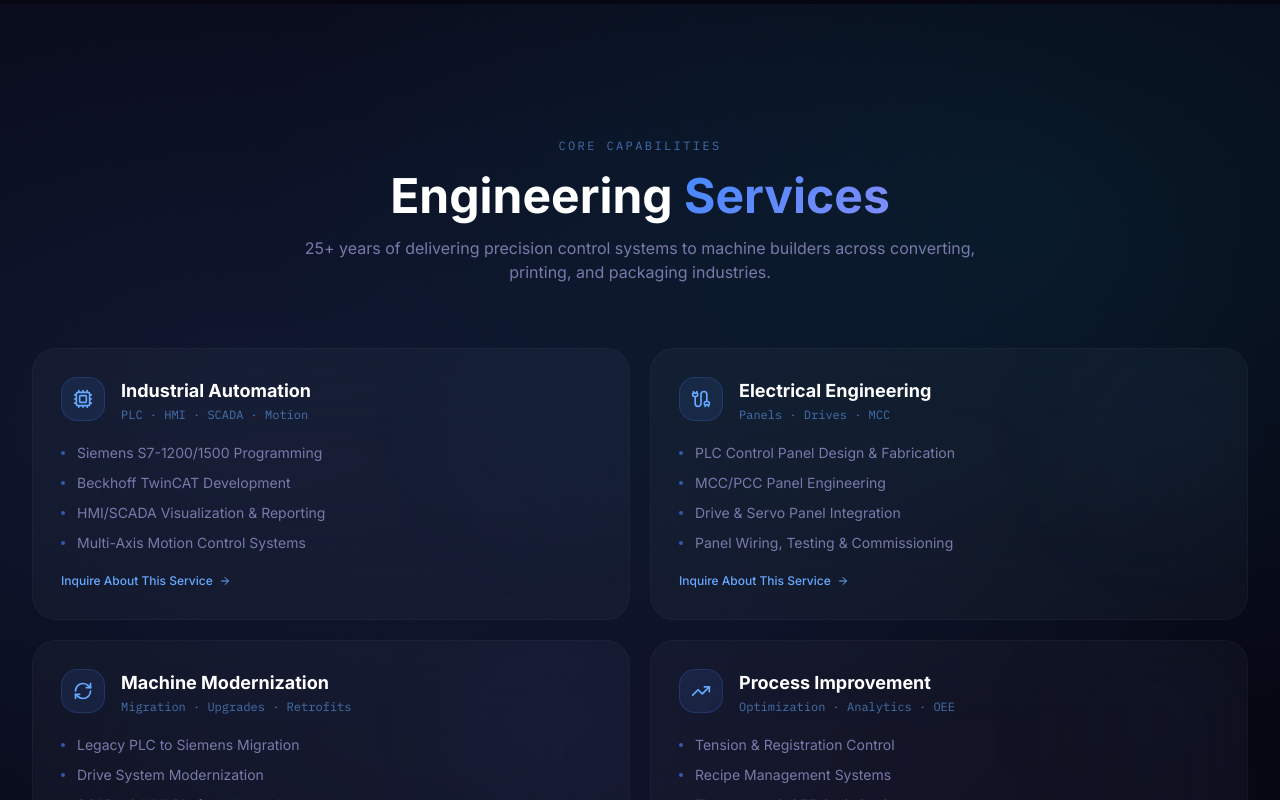
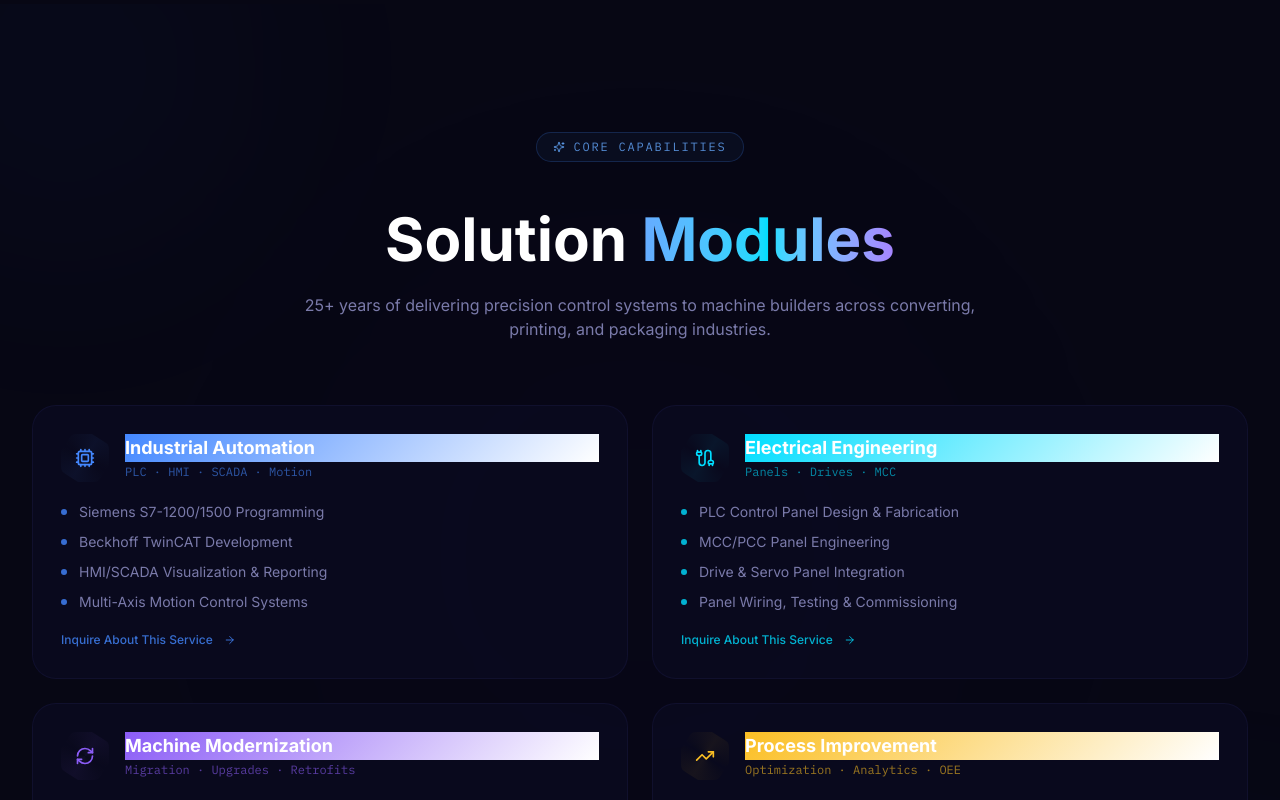
Before and after one commit to cvaradharaj/website, a Next.js app in the folder control-standards/: page / in a window 1280 px wide. Shown: the part 1360-2160 px from the top of the page. Built offline with nearby package versions, Linux system fonts and the light colour scheme; a web font is replaced by a local one.

Commit message:
enhance Solution Modules section with animated cards, tilt effects, gradient orbs, and glow interactions

```diff
--- a/control-standards/components/ServicesSection.tsx
+++ b/control-standards/components/ServicesSection.tsx
@@ -1,13 +1,16 @@
 'use client';
 
-import { motion } from 'framer-motion';
-import { Cpu, Cable, RefreshCw, TrendingUp, ArrowRight } from 'lucide-react';
+import { motion, useMotionValue, useTransform } from 'framer-motion';
+import { useRef, type MouseEvent } from 'react';
+import { Cpu, Cable, RefreshCw, TrendingUp, ArrowRight, Sparkles } from 'lucide-react';
 
 const services = [
   {
     icon: Cpu,
     title: 'Industrial Automation',
     tag: 'PLC · HMI · SCADA · Motion',
+    gradient: 'from-blue-500 to-cyan-400',
+    glow: 'rgba(68,136,255,0.2)',
     items: [
       'Siemens S7-1200/1500 Programming',
       'Beckhoff TwinCAT Development',
@@ -19,6 +22,8 @@ const services = [
     icon: Cable,
     title: 'Electrical Engineering',
     tag: 'Panels · Drives · MCC',
+    gradient: 'from-cyan-400 to-emerald-400',
+    glow: 'rgba(0,221,255,0.2)',
     items: [
       'PLC Control Panel Design & Fabrication',
       'MCC/PCC Panel Engineering',
@@ -30,6 +35,8 @@ const services = [
     icon: RefreshCw,
     title: 'Machine Modernization',
     tag: 'Migration · Upgrades · Retrofits',
+    gradient: 'from-violet-500 to-blue-500',
+    glow: 'rgba(139,92,246,0.2)',
     items: [
       'Legacy PLC to Siemens Migration',
       'Drive System Modernization',
@@ -41,6 +48,8 @@ const services = [
     icon: TrendingUp,
     title: 'Process Improvement',
     tag: 'Optimization · Analytics · OEE',
+    gradient: 'from-amber-400 to-orange-500',
+    glow: 'rgba(251,191,36,0.2)',
     items: [
       'Tension & Registration Control',
       'Recipe Management Systems',
@@ -52,19 +61,80 @@ const services = [
 
 const container = {
   hidden: {},
-  show: { transition: { staggerChildren: 0.1 } },
+  show: { transition: { staggerChildren: 0.12 } },
 };
 
 const itemAnim = {
-  hidden: { opacity: 0, y: 24 },
-  show: { opacity: 1, y: 0, transition: { duration: 0.5 } },
+  hidden: { opacity: 0, y: 30 },
+  show: { opacity: 1, y: 0, transition: { duration: 0.6, ease: 'easeOut' } },
 };
+
+function TiltCard({ children, className }: { children: React.ReactNode; className?: string }) {
+  const ref = useRef<HTMLDivElement>(null);
+  const x = useMotionValue(0);
+  const y = useMotionValue(0);
+
+  const rotateX = useTransform(y, [-0.5, 0.5], [6, -6]);
+  const rotateY = useTransform(x, [-0.5, 0.5], [-6, 6]);
+
+  function handleMouseMove(e: MouseEvent<HTMLDivElement>) {
+    const rect = ref.current?.getBoundingClientRect();
+    if (!rect) return;
+    const px = (e.clientX - rect.left) / rect.width - 0.5;
+    const py = (e.clientY - rect.top) / rect.height - 0.5;
+    x.set(px);
+    y.set(py);
+  }
+
+  function handleMouseLeave() {
+    x.set(0);
+    y.set(0);
+  }
+
+  return (
+    <motion.div
+      ref={ref}
+      onMouseMove={handleMouseMove}
+      onMouseLeave={handleMouseLeave}
+      style={{ rotateX, rotateY, perspective: 800 }}
+      className={className}
+    >
+      {children}
+    </motion.div>
+  );
+}
 
 export default function ServicesSection() {
   return (
     <section id="services" className="relative py-24 lg:py-32 overflow-hidden">
-      <div className="absolute inset-0 aurora pointer-events-none" />
-      <div className="absolute inset-0 noise-overlay pointer-events-none" />
+      {/* Ambient background orbs */}
+      <div className="absolute inset-0 pointer-events-none">
+        <motion.div
+          animate={{ scale: [1, 1.2, 1], opacity: [0.3, 0.5, 0.3] }}
+          transition={{ duration: 8, repeat: Infinity, ease: 'easeInOut' }}
+          className="absolute -top-32 -left-32 w-96 h-96 rounded-full bg-blue-500/10 blur-[120px]"
+        />
+        <motion.div
+          animate={{ scale: [1.2, 1, 1.2], opacity: [0.2, 0.4, 0.2] }}
+          transition={{ duration: 10, repeat: Infinity, ease: 'easeInOut' }}
+          className="absolute -bottom-32 -right-32 w-96 h-96 rounded-full bg-cyan-500/10 blur-[120px]"
+        />
+        <motion.div
+          animate={{ scale: [1, 1.3, 1], opacity: [0.15, 0.3, 0.15] }}
+          transition={{ duration: 12, repeat: Infinity, ease: 'easeInOut' }}
+          className="absolute top-1/2 left-1/2 -translate-x-1/2 -translate-y-1/2 w-[500px] h-[500px] rounded-full bg-violet-500/8 blur-[150px]"
+        />
+      </div>
+
+      {/* Grid lines */}
+      <div
+        className="absolute inset-0 pointer-events-none opacity-[0.015]"
+        style={{
+          backgroundImage:
+            'linear-gradient(rgba(255,255,255,0.1) 1px, transparent 1px), linear-gradient(90deg, rgba(255,255,255,0.1) 1px, transparent 1px)',
+          backgroundSize: '60px 60px',
+        }}
+      />
 
       <div className="max-w-7xl mx-auto px-4 sm:px-6 lg:px-8 relative z-10">
         <motion.div
@@ -74,14 +144,24 @@ export default function ServicesSection() {
           transition={{ duration: 0.6 }}
           className="text-center mb-16"
         >
-          <span className="text-xs font-mono text-blue-400/60 tracking-[0.2em] uppercase">
+          <motion.span
+            initial={{ opacity: 0, scale: 0.8 }}
+            whileInView={{ opacity: 1, scale: 1 }}
+            viewport={{ once: true }}
+            className="inline-flex items-center gap-2 px-4 py-1.5 rounded-full border border-blue-500/20 bg-blue-500/5 text-xs font-mono text-blue-400/80 tracking-[0.15em] uppercase mb-6"
+          >
+            <Sparkles className="w-3 h-3" />
             Core Capabilities
+          </motion.span>
+          <h2 className="text-4xl sm:text-5xl lg:text-6xl font-bold text-white mt-4 leading-tight">
+            Solution{' '}
+            <span className="bg-gradient-to-r from-blue-400 via-cyan-400 to-violet-400 bg-clip-text text-transparent">
+              Modules
             </span>
-          <h2 className="text-3xl sm:text-4xl lg:text-5xl font-bold text-white mt-4">
-            Engineering <span className="text-gradient-blue">Services</span>
           </h2>
-          <p className="text-slate-400 mt-4 max-w-2xl mx-auto">
-            25+ years of delivering precision control systems to machine builders across converting, printing, and packaging industries.
+          <p className="text-slate-400 mt-4 max-w-2xl mx-auto text-sm sm:text-base">
+            25+ years of delivering precision control systems to machine builders across converting,
+            printing, and packaging industries.
           </p>
         </motion.div>
 
@@ -90,47 +170,113 @@ export default function ServicesSection() {
           initial="hidden"
           whileInView="show"
           viewport={{ once: true, margin: '-100px' }}
-          className="grid grid-cols-1 md:grid-cols-2 gap-5"
+          className="grid grid-cols-1 md:grid-cols-2 gap-6"
         >
           {services.map((s) => {
             const Icon = s.icon;
             return (
+              <TiltCard key={s.title}>
                 <motion.div
-                key={s.title}
                   variants={itemAnim}
-                className="group relative overflow-hidden rounded-2xl glass glass-hover border-white/[0.03] p-7"
+                  className="group relative overflow-hidden rounded-2xl bg-slate-900/60 border border-slate-800/60 p-7 transition-all duration-500 hover:border-transparent"
+                  style={{
+                    boxShadow: `0 0 0px ${s.glow}`,
+                  }}
+                  whileHover={{
+                    boxShadow: `0 0 40px ${s.glow}, 0 0 80px ${s.glow}`,
+                    y: -4,
+                  }}
+                  transition={{ type: 'spring', stiffness: 300, damping: 20 }}
                 >
-                <div className="absolute top-0 right-0 w-40 h-40 bg-blue-500/5 rounded-full blur-3xl pointer-events-none" />
+                  {/* Gradient border on hover */}
+                  <div
+                    className="pointer-events-none absolute inset-0 rounded-2xl opacity-0 group-hover:opacity-100 transition-opacity duration-500"
+                    style={{
+                      padding: '1px',
+                      background: `linear-gradient(135deg, ${s.glow}, transparent 50%, ${s.glow})`,
+                      WebkitMask: 'linear-gradient(#fff 0 0) content-box, linear-gradient(#fff 0 0)',
+                      WebkitMaskComposite: 'xor',
+                      maskComposite: 'exclude',
+                    }}
+                  />
 
-                <div className="flex items-start gap-4">
-                  <div className="w-11 h-11 rounded-xl bg-blue-500/10 border border-blue-500/20 flex items-center justify-center flex-shrink-0">
-                    <Icon className="w-5 h-5 text-blue-400" />
-                  </div>
+                  {/* Glow background */}
+                  <div
+                    className="absolute -top-20 -right-20 w-40 h-40 rounded-full blur-3xl pointer-events-none opacity-0 group-hover:opacity-100 transition-opacity duration-700"
+                    style={{ background: s.glow }}
+                  />
+
+                  <div className="flex items-start gap-4 relative z-10">
+                    <motion.div
+                      whileHover={{ scale: 1.1, rotate: [0, -10, 10, 0] }}
+                      transition={{ duration: 0.4 }}
+                      className="relative w-12 h-12 rounded-xl flex items-center justify-center flex-shrink-0 overflow-hidden"
+                      style={{
+                        background: `linear-gradient(135deg, ${s.glow}33, transparent)`,
+                        border: `1px solid ${s.glow}44`,
+                      }}
+                    >
+                      <motion.div
+                        animate={{ rotate: 360 }}
+                        transition={{ duration: 20, repeat: Infinity, ease: 'linear' }}
+                        className="absolute inset-0 rounded-xl opacity-30"
+                        style={{
+                          background: `conic-gradient(from 0deg, transparent, ${s.glow}, transparent, ${s.glow}, transparent)`,
+                        }}
+                      />
+                      <Icon
+                        className="w-5 h-5 relative z-10"
+                        style={{ color: s.glow.replace('0.2', '1') }}
+                      />
+                    </motion.div>
                     <div className="flex-1 min-w-0">
-                    <h3 className="text-lg font-bold text-white group-hover:text-cyan-400 transition-colors">
+                      <h3 className="text-lg font-bold text-white group-hover:text-transparent group-hover:bg-gradient-to-r group-hover:bg-clip-text transition-all duration-300"
+                        style={{ backgroundImage: `linear-gradient(135deg, ${s.glow.replace('0.2', '1')}, white)` }}
+                      >
                         {s.title}
                       </h3>
-                    <p className="text-xs font-mono text-blue-400/60 mt-0.5">{s.tag}</p>
+                      <p className="text-xs font-mono mt-0.5 opacity-60"
+                        style={{ color: s.glow.replace('0.2', '1') }}>
+                        {s.tag}
+                      </p>
                     </div>
                   </div>
 
-                <ul className="mt-5 space-y-2.5">
-                  {s.items.map((item) => (
-                    <li key={item} className="flex items-center gap-3 text-sm text-slate-400">
-                      <span className="w-1 h-1 rounded-full bg-blue-500/60 flex-shrink-0" />
+                  <ul className="mt-5 space-y-2.5 relative z-10">
+                    {s.items.map((item, i) => (
+                      <motion.li
+                        key={item}
+                        initial={{ opacity: 0, x: -10 }}
+                        whileInView={{ opacity: 1, x: 0 }}
+                        viewport={{ once: true }}
+                        transition={{ delay: i * 0.08, duration: 0.3 }}
+                        className="flex items-center gap-3 text-sm text-slate-400 group-hover:text-slate-300 transition-colors"
+                      >
+                        <span
+                          className="w-1.5 h-1.5 rounded-full flex-shrink-0 group-hover:scale-125 transition-transform duration-300"
+                          style={{ background: s.glow.replace('0.2', '0.8') }}
+                        />
                         {item}
-                    </li>
+                      </motion.li>
                     ))}
                   </ul>
 
-                <a
+                  <motion.a
                     href="#contact"
-                  className="inline-flex items-center gap-1.5 mt-5 text-xs font-medium text-blue-400 hover:text-cyan-400 transition-colors group/link"
+                    whileHover={{ gap: '12px' }}
+                    className="inline-flex items-center gap-2 mt-5 text-xs font-medium relative z-10 transition-colors duration-300"
+                    style={{ color: s.glow.replace('0.2', '0.8') }}
                   >
                     Inquire About This Service
-                  <ArrowRight className="w-3 h-3 group-hover/link:translate-x-0.5 transition-transform" />
-                </a>
+                    <motion.span
+                      animate={{ x: [0, 3, 0] }}
+                      transition={{ duration: 2, repeat: Infinity, ease: 'easeInOut' }}
+                    >
+                      <ArrowRight className="w-3 h-3" />
+                    </motion.span>
+                  </motion.a>
                 </motion.div>
+              </TiltCard>
             );
           })}
         </motion.div>
```
Lines whose indentation alone changed are shown as unchanged.
